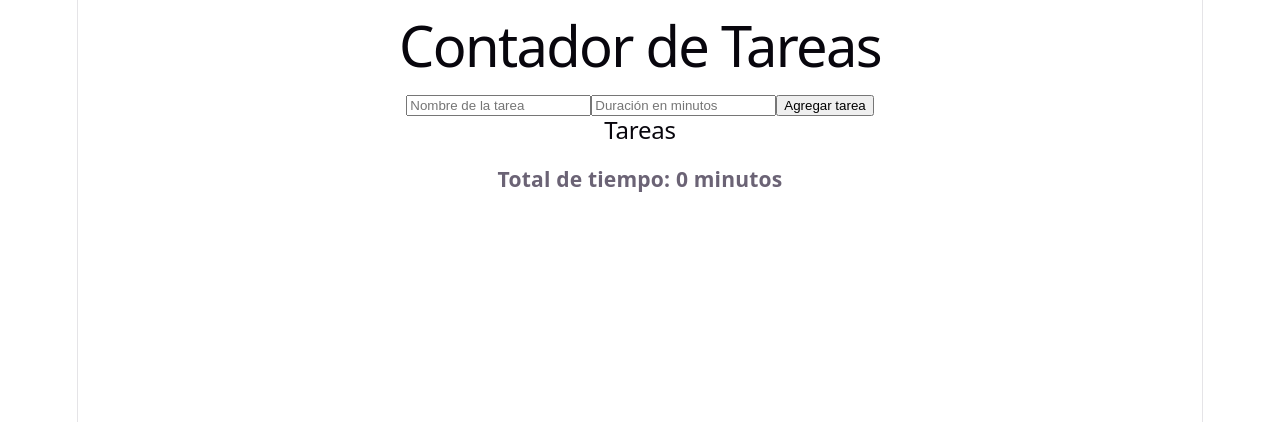
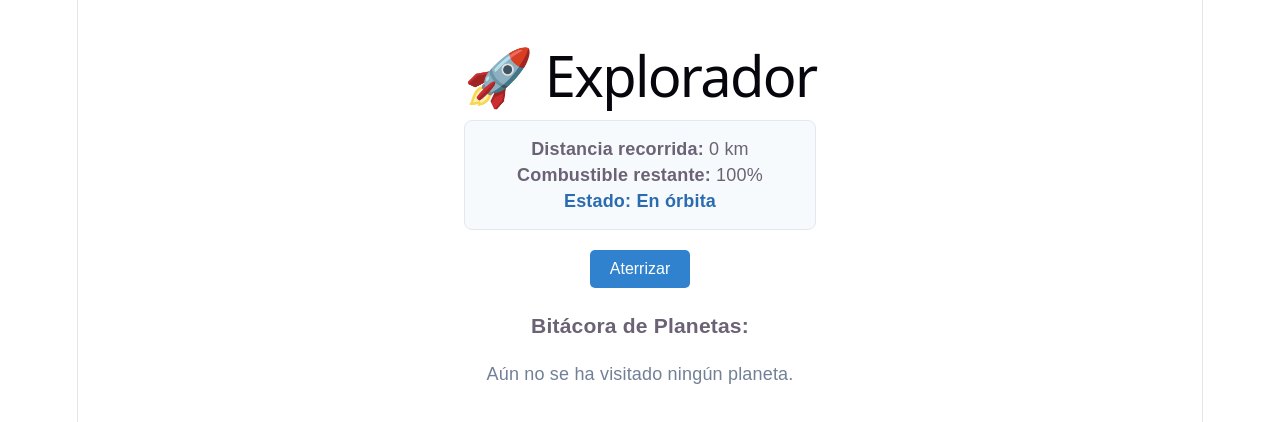
Before and after one commit to antodollparts/intro-react, a React (Vite) app: page / in a window 1280 px wide. Shown: the top 422 px of the page. Built offline with nearby package versions, Linux system fonts and the light colour scheme.

Commit message:
Proyecto 4: El viaje de l explorador espacial

```diff
--- a/index.html
+++ b/index.html
@@ -4,7 +4,7 @@
     <meta charset="UTF-8" />
     <link rel="icon" type="image/svg+xml" href="/favicon.svg" />
     <meta name="viewport" content="width=device-width, initial-scale=1.0" />
-    <title>mi-tarjeta</title>
+    <title>Intro a React</title>
   </head>
   <body>
     <div id="root"></div>
--- a/src/App.jsx
+++ b/src/App.jsx
@@ -1,15 +1,91 @@
 import Tarjeta from './components/Tarjeta';
 import ListaCompras from './components/ListaCompras';
 import ContadorTareas from './components/ContadorTareas';
+import Planeta from './components/Planeta';
+import React, { useState, useEffect, useMemo } from 'react';
 
 function App() {
 
+  //estado de nave
+  const [distancia, setDistancia] = useState(0);
+  const [combustible, setCombustible] = useState(100);
+  const [estadoNave, setEstadoNave] = useState('En órbita');
+  const [planetasVisitados, setPlanetasVisitados] = useState([]);
+  // Lista de nombres para ir añadiendo al aterrizar
+  const nombresDisponibles = ["Marte", "Kepler-22b", "Pandora", "Gliese-581c", "Tatooine"];
+
+  //efectos
+  useEffect(() => {
+    console.log("¡El panel está listo!"); // Montaje
+
+    const intervalo = setInterval(() => { // Montaje
+      // ... (simulación de vuelo)
+    }, 1000);
+
+    return () => {
+      clearInterval(intervalo); // Desmontaje
+      console.log("El panel se ha apagado."); // Desmontaje
+    };
+  }, []);
+
+  useEffect(() => {
+    console.log("¡Combustible actualizado!"); // Actualización
+  }, [combustible]);
+
+  const mensajeEstado = useMemo(() => {
+    return `Estado: ${estadoNave}`;
+  }, [estadoNave]);
+
+  // Función para manejar el botón de aterrizaje
+  const handleAterrizar = () => {
+    setEstadoNave("Aterrizando");
+
+    // Seleccionar un planeta de la lista según los que ya se han visitado
+    const siguientePlaneta = nombresDisponibles[planetasVisitados.length % nombresDisponibles.length];
+
+    // Añade el planeta al array
+    setPlanetasVisitados((prevPlanetas) => [...prevPlanetas, siguientePlaneta]);
+  };
+
   return (
-    <>
-      {/* <Tarjeta /> */}
+    <div style={{ padding: '30px', fontFamily: 'Arial, sans-serif', maxWidth: '500px', margin: '0 auto' }}>
+        {/* <Tarjeta /> */}
       {/*<ListaCompras />*/}
-      <ContadorTareas />
-    </>
+      {/*<ContadorTareas />*/}
+      <h1>🚀 Explorador</h1>
+
+      <div style={{ background: '#f7fafc', padding: '15px', borderRadius: '8px', border: '1px solid #e2e8f0', marginBottom: '20px' }}>
+        <p><strong>Distancia recorrida:</strong> {distancia} km</p>
+        <p><strong>Combustible restante:</strong> {combustible}%</p>
+        <p style={{ color: '#2b6cb0', fontWeight: 'bold' }}>{mensajeEstado}</p>
+      </div>
+
+      <button
+        onClick={handleAterrizar}
+        style={{
+          padding: '10px 20px',
+          backgroundColor: '#3182ce',
+          color: 'white',
+          border: 'none',
+          borderRadius: '5px',
+          cursor: 'pointer',
+          fontSize: '16px'
+        }}
+      >
+        Aterrizar
+      </button>
+
+      <div style={{ marginTop: '25px' }}>
+        <h3>Bitácora de Planetas:</h3>
+        {planetasVisitados.length === 0 ? (
+          <p style={{ color: '#718096' }}>Aún no se ha visitado ningún planeta.</p>
+        ) : (
+          planetasVisitados.map((planeta, index) => (
+            <Planeta key={index} nombre={planeta} />
+          ))
+        )}
+      </div>
+    </div>
   )
 }
 
--- /dev/null
+++ b/src/components/Planeta.jsx
@@ -0,0 +1,13 @@
+import React, { useEffect } from 'react';
+
+export default function Planeta({ nombre }) {
+  useEffect(() => {
+    console.log(`¡El planeta ${nombre} ha aparecido!`); // Montaje
+
+    return () => {
+      console.log(`¡El planeta ${nombre} ha desaparecido!`); // Desmontaje
+    };
+  }, []);
+
+  return <div>{nombre}</div>;
+}
```
